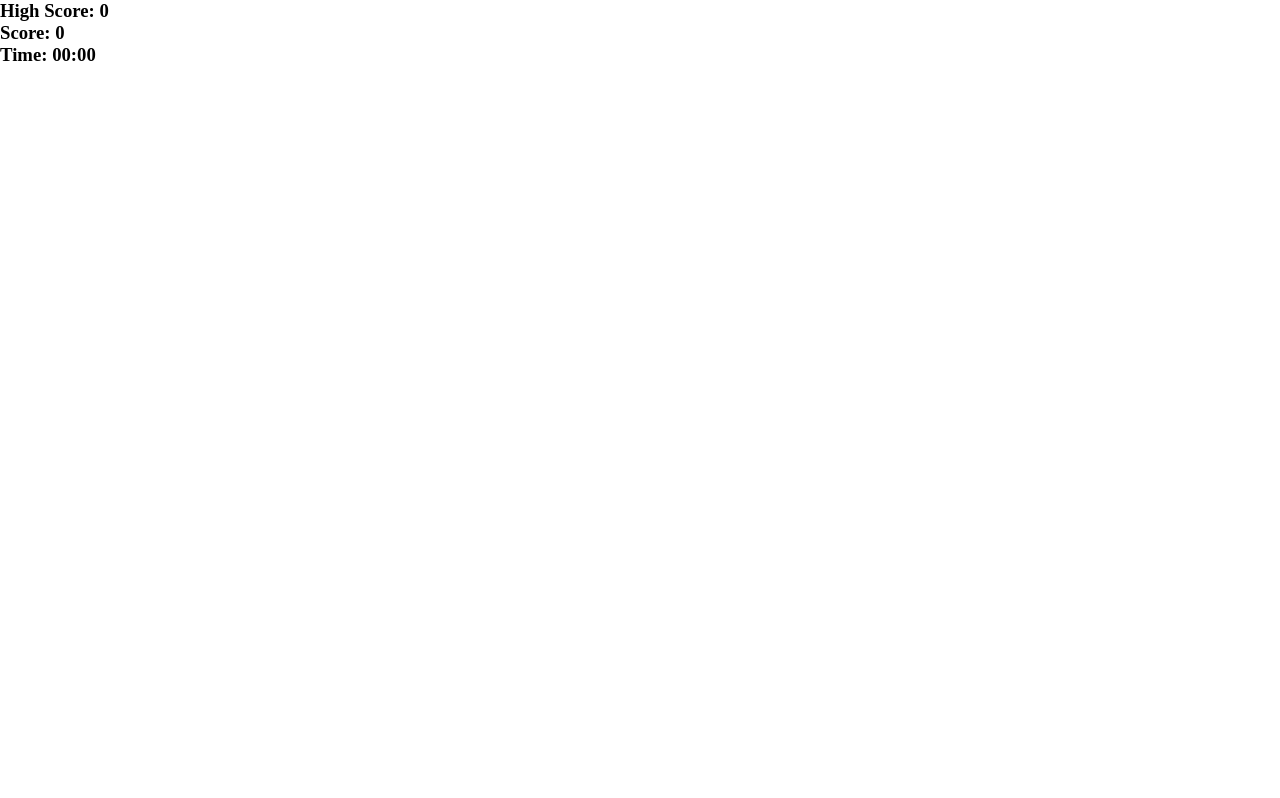
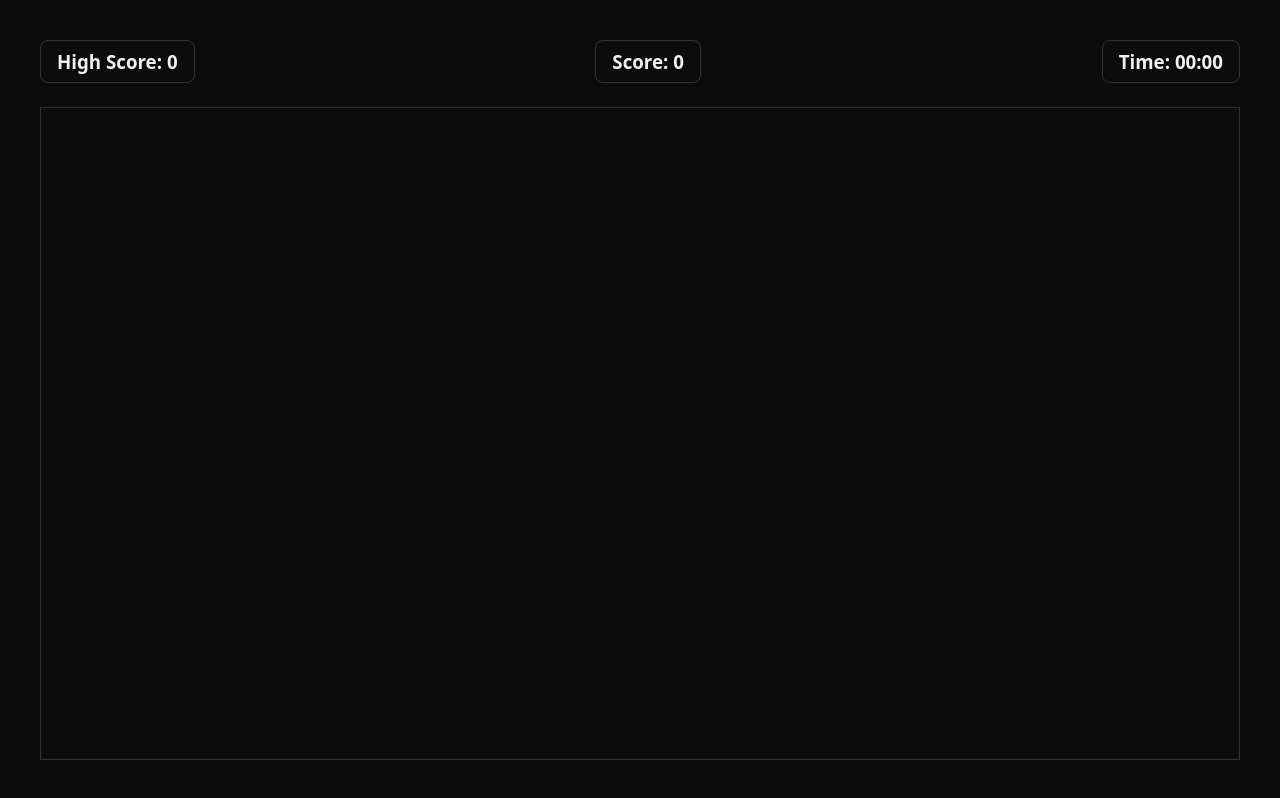
Before and after one commit to Mahek2710/snake-game, a plain HTML site: page index.html in a window 1280 px wide. Drawn offline with Linux system fonts and the light colour scheme.

Commit message:
initial commit - initialised the base board for the game

```diff
--- a/style.css
+++ b/style.css
@@ -9,3 +9,71 @@ body{
     height: 100%;
     width:100%;
 }
+
+:root{
+    /*Background Colors*/
+    --bg-primary-color: #0c0c0c;
+
+    /*Text Colors*/
+    --text-primary-color: #f0f0f0;
+
+    /*Spacing variables*/
+    --space-xs:4px;
+    --space-sm:8px;
+    --space-md:16px;
+    --space-lg:24px;
+    --space-xl:32px;
+    --space-2xl:40px;
+    --space-3xl:48px;
+
+    /*Border colors*/
+    --border-primary-color: #333333;
+
+    /*Border radius*/
+    --border-radius-xs:4px;
+    --border-radius-sm:8px;
+    --border-radius-md:12px;
+    --border-radius-lg:16px;
+    --border-radius-xl:20px;
+    --border-radius-2xl:24px;
+
+}
+
+html{
+    background-color: var(--bg-primary-color);
+    color: var(--text-primary-color);
+    font-family: system-ui, -apple-system, BlinkMacSystemFont, 'Segoe UI', Roboto, Oxygen, Ubuntu, Cantarell, 'Open Sans', 'Helvetica Neue', sans-serif;
+}
+
+main,
+section{
+    width:100%;
+    height:100%;
+
+
+}
+
+section{
+    padding: var(--space-2xl);
+    display: flex;
+    flex-direction: column;
+    height: 100%;
+    gap:var(--space-lg);
+}
+
+section .infos{
+    width:100%;
+    display:flex;
+    justify-content: space-between;;
+}
+
+.info{
+    padding: var(--space-sm) var(--space-md);
+    border:1px solid var(--border-primary-color);
+    border-radius: var(--border-radius-sm);
+}
+
+.board{
+    border:1px solid var(--border-primary-color);
+    flex-grow: 1;
+}
```
